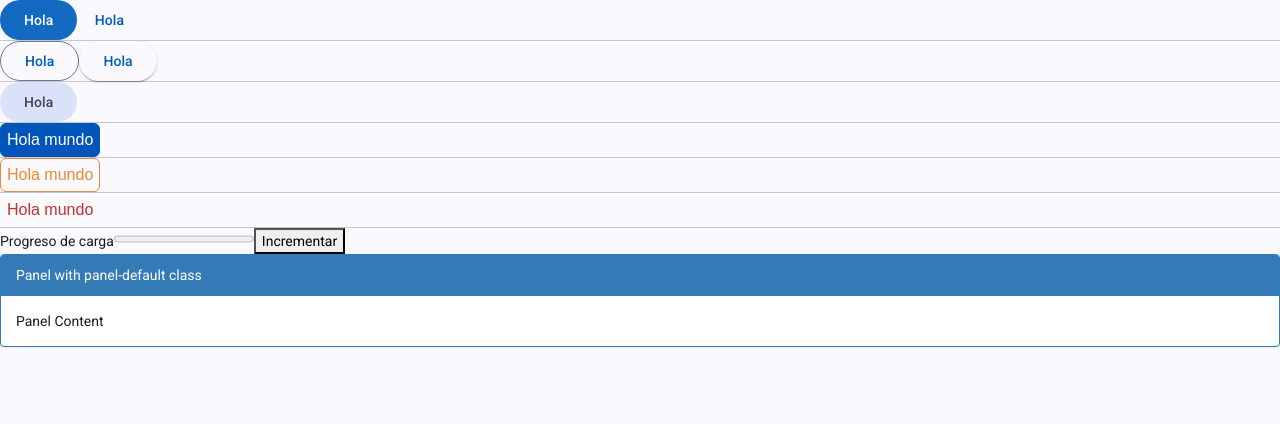
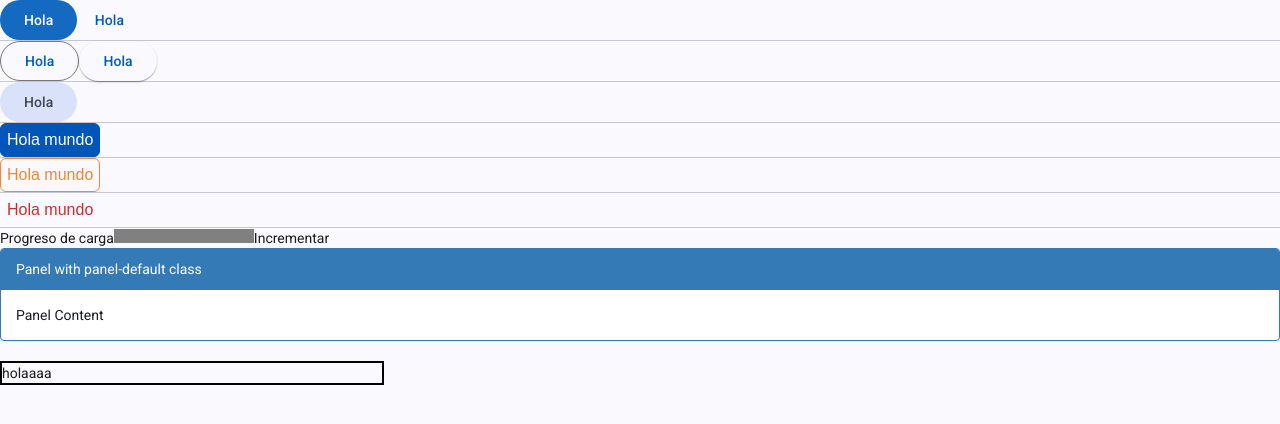
Before and after one commit to isma-MR/2-DAW-DIW, an Angular app: page / in a window 1280 px wide. Shown: the top 424 px of the page. Built offline with nearby package versions, Linux system fonts and the light colour scheme.

Commit message:
Added tailwind css

```diff
--- a/package.json
+++ b/package.json
@@ -30,8 +30,11 @@
     "@angular/material": "^20.2.3",
     "@angular/platform-browser": "^20.3.0",
     "@angular/router": "^20.3.0",
+    "@tailwindcss/postcss": "^4.1.13",
+    "@tailwindcss/vite": "^4.1.13",
     "bootstrap": "^5.3.8",
     "rxjs": "~7.8.0",
+    "tailwindcss": "^4.1.13",
     "tslib": "^2.3.0",
     "zone.js": "~0.15.0"
   },
--- a/src/minecraft/components/pages/minecraft-main/minecraft-main.html
+++ b/src/minecraft/components/pages/minecraft-main/minecraft-main.html
@@ -26,7 +26,6 @@
     <button (click)="handleOnClick()">Incrementar</button>
     <panel [importancia]="'primary'"></panel>
 
-
+  <p class="borde w-sm">holaaaa</p>
 </main>
-
 <router-outlet />
--- a/src/minecraft/components/pages/minecraft-main/minecraft-main.scss
+++ b/src/minecraft/components/pages/minecraft-main/minecraft-main.scss
@@ -0,0 +1,3 @@
+.borde{
+    border: 2px solid black;
+}
--- a/src/styles.scss
+++ b/src/styles.scss
@@ -5,6 +5,7 @@
 // Learn more about theming and how to use it for your application's
 // custom components at https://material.angular.dev/guide/theming
 @use '@angular/material' as mat;
+@use "tailwindcss";
 :root{
   --color-principal: #0056b8;
   --color-alternativo: #ed8936;
```
Also changed, not shown: .postcssrc.json (added), 1 other file (tests, documents, lock files or other folders).
